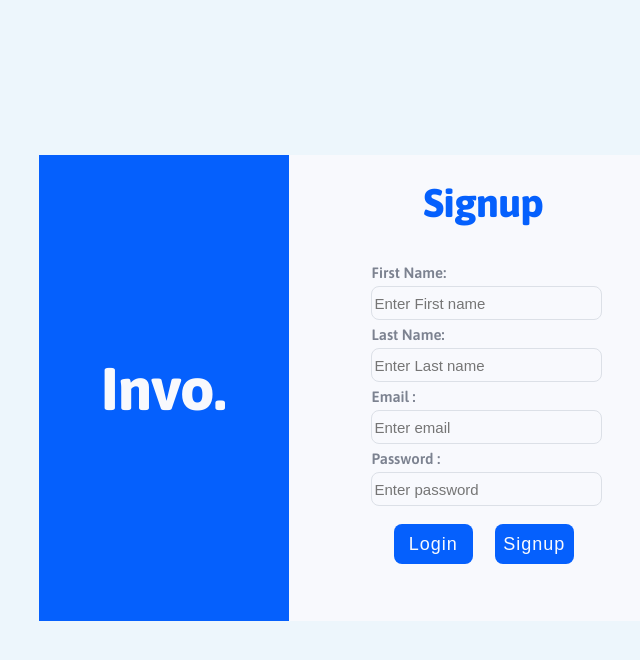
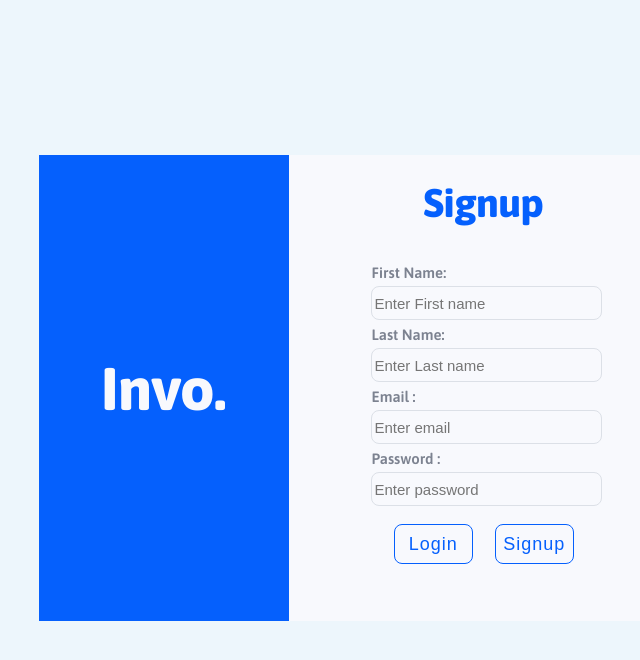
Before and after one commit to Osama-285/Angular_Dashboard, an Angular app in the folder erp/: page /signup in a window 1280 px wide. Shown: the top 660 px of the page, without its empty margins (281-921 px from the left). Built offline with nearby package versions, Linux system fonts and the light colour scheme.

Commit message:
button colors

```diff
--- a/erp/src/app/components/signup/signup.component.css
+++ b/erp/src/app/components/signup/signup.component.css
@@ -83,15 +83,15 @@
   width: 35%;
   height: 40px;
   font-size: 18px;
-  border: none;
-  background-color: #0560fd;
-  color: #f8f9fd;
+  border: 1px solid #0560fd;
+
+  background-color: #f8f9fd;
+  color: #0560fd;
   border-radius: 8px;
   letter-spacing: 1px;
 }
 
 .signup .main_signup .form form button:hover {
-  background-color: #f8f9fd;
-  color: #0560fd;
-  border: 1px solid #0560fd;
+  background-color: #0560fd;
+  color: #f8f9fd;
 }
```
